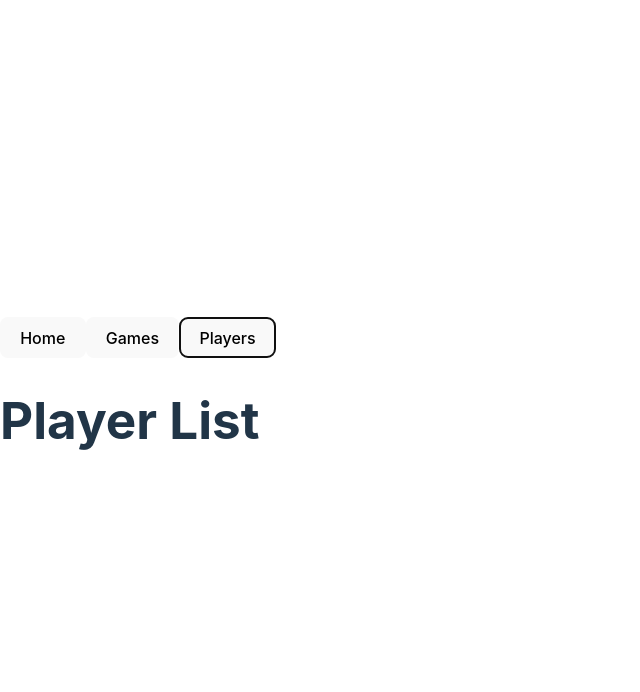
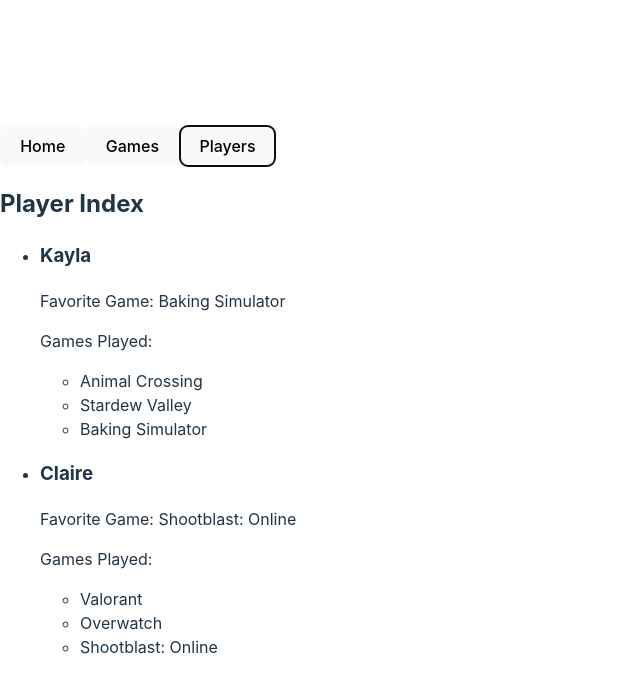
Before and after one commit to taihlorelliott/group-project-3, a React (Vite) app in the folder front-end/: page / in a window 1280 px wide. Both pictures are taken after a click on the button "Players". Shown: the top 692 px of the page, without its empty margins (0-640 px from the left). Built offline with nearby package versions, Linux system fonts and the light colour scheme.

Commit message:
player list and show  working

```diff
--- a/front-end/src/App.jsx
+++ b/front-end/src/App.jsx
@@ -28,13 +28,26 @@ const App = () => {
 		},
 	];
 
+    const players = [
+		{
+			name: "Kayla",
+			favoriteGame: "Baking Simulator",
+			gamesPlayed: ["Animal Crossing", "Stardew Valley", "Baking Simulator"],
+		},
+        {
+			name: "Claire",
+			favoriteGame: "Shootblast: Online",
+			gamesPlayed: ["Valorant", "Overwatch", "Shootblast: Online"],
+		}
+	];
+
 	return (
 		<>
 			<Navbar handleSection={handleSection} className="nav" />
 			<div className="display">
 				{currentPage === "Home" ? <Home /> : ""}
 				{currentPage === "GameIndex" ? <GameIndex games={games} /> : ""}
-				{currentPage === "PlayerIndex" ? <PlayerIndex /> : ""}
+				{currentPage === "PlayerIndex" ? <PlayerIndex players={players} /> : ""}
 			</div>
 		</>
 	);
--- a/front-end/src/components/games/GameIndex.jsx
+++ b/front-end/src/components/games/GameIndex.jsx
@@ -5,7 +5,7 @@ import ShowGame from "./ShowGame.jsx";
 const GameIndex = ({ games }) => {
 	return (
 		<div>
-            <h2>Game Index</h2>
+			<h2>Game Index</h2>
 			<ul>
 				{games.map((game, index) => (
 					<li key={index}>
--- a/front-end/src/components/players/PlayerIndex.jsx
+++ b/front-end/src/components/players/PlayerIndex.jsx
@@ -1,5 +1,20 @@
-const PlayerIndex = () => {
-	return <h1>Player List</h1>;
+// show all games
+
+import ShowPlayer from "./ShowPlayer";
+
+const PlayerIndex = ({ players }) => {
+	return (
+		<div>
+			<h2>Player Index</h2>
+			<ul>
+				{players.map((player, index) => (
+					<li key={index}>
+						<ShowPlayer player={player} />
+					</li>
+				))}
+			</ul>
+		</div>
+	);
 };
 
 export default PlayerIndex;
--- a/front-end/src/components/players/ShowPlayer.jsx
+++ b/front-end/src/components/players/ShowPlayer.jsx
@@ -0,0 +1,20 @@
+// show specific player
+
+const ShowPlayer = ({ player }) => {
+	return (
+		<>
+			<div className="ShowPlayerDiv">
+				<h3> {player.name} </h3>
+				<p> Favorite Game: {player.favoriteGame} </p>
+				<p> Games Played:</p>
+                <ul>
+                {player.gamesPlayed.map((game, index) => (
+                    <li key={index}>{game}</li>
+                ))}
+                </ul>
+			</div>
+		</>
+	);
+};
+
+export default ShowPlayer;
```
